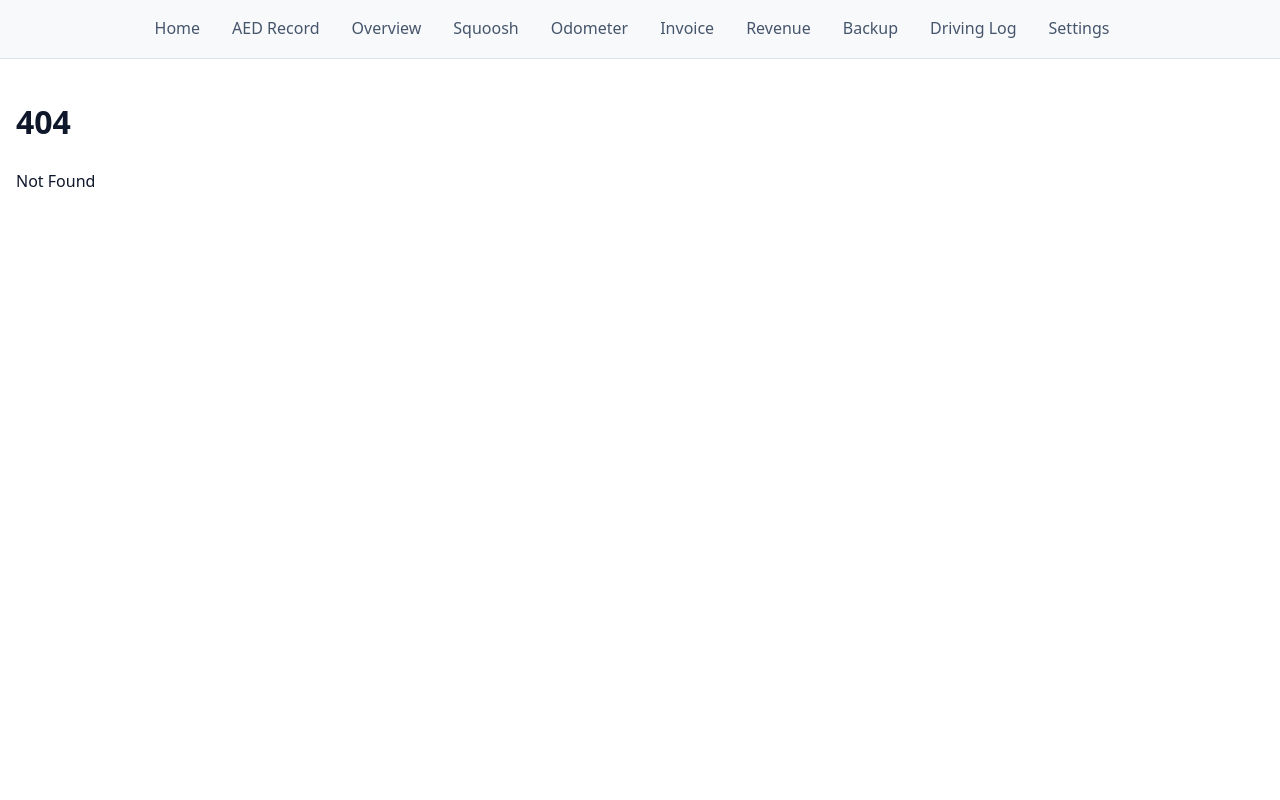
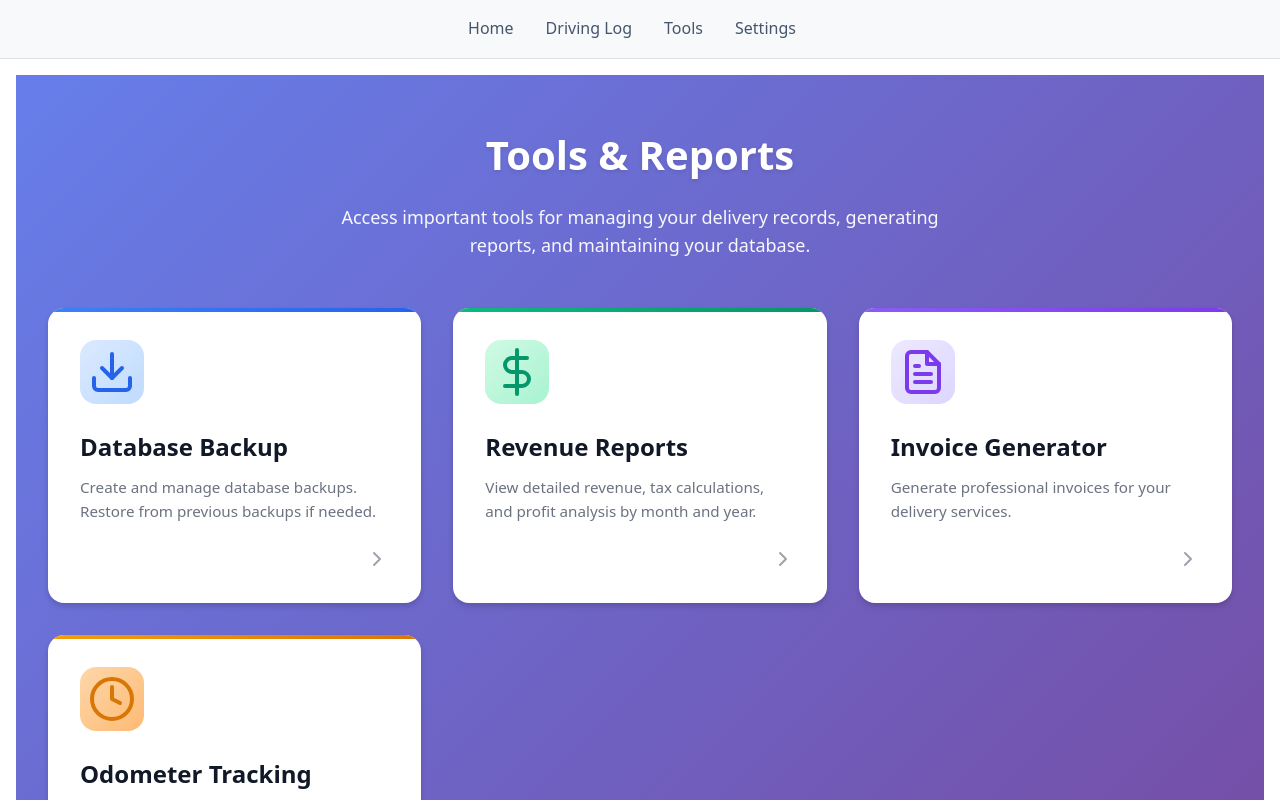
Before and after one commit to StanSkrivanek/delivery-records, a SvelteKit app: page /tools in a window 1280 px wide. Before the commit this address had no page. Shown: the top 800 px of the page. Built offline with nearby package versions, Linux system fonts and the light colour scheme; a web font is replaced by a local one.

Commit message:
feat: Enhance navigation and analytics pages with new tools section and improved URL handling

```diff
--- a/src/lib/components/Navigation.svelte
+++ b/src/lib/components/Navigation.svelte
@@ -1,16 +1,10 @@
 <nav>
 	<a href="/">Home</a>
-	<a href="/records">AED Record</a>
-	<a href="/analytics">Overview</a>
-	<!-- <a href="/revenue">Revenue</a> -->
-	<a href="https://squoosh.app/" target="_blank" rel="noopener noreferrer">Squoosh</a>
-	<a href="/odometer">Odometer</a>
-	<a href="/invoice">Invoice</a>
-	<a href="/revenue-returns">Revenue</a>
-	<a href="/backup">Backup</a>
+	<!-- <a href="/records">AED Record</a> -->
+	<!-- <a href="/analytics">Overview</a> -->
 	<a href="/driving-log">Driving Log</a>
+	<a href="/tools">Tools</a>
 	<a href="/settings">Settings</a>
-	<!-- <a href="/demos">Demos</a> -->
 </nav>
 
 <style>
--- /dev/null
+++ b/src/routes/tools/+page.server.ts
@@ -0,0 +1,41 @@
+import type { PageServerLoad } from './$types';
+
+export const load: PageServerLoad = async () => {
+	return {
+		tools: [
+			{
+				id: 'backup',
+				title: 'Database Backup',
+				description: 'Create and manage database backups. Restore from previous backups if needed.',
+				icon: 'backup',
+				href: '/backup',
+				color: 'blue'
+			},
+			{
+				id: 'revenue',
+				title: 'Revenue Reports',
+				description:
+					'View detailed revenue, tax calculations, and profit analysis by month and year.',
+				icon: 'revenue',
+				href: '/revenue',
+				color: 'green'
+			},
+			{
+				id: 'invoice',
+				title: 'Invoice Generator',
+				description: 'Generate professional invoices for your delivery services.',
+				icon: 'invoice',
+				href: '/invoice',
+				color: 'purple'
+			},
+			{
+				id: 'odometer',
+				title: 'Odometer Tracking',
+				description: 'Track vehicle odometer readings and analyze distance traveled over time.',
+				icon: 'odometer',
+				href: '/odometer',
+				color: 'orange'
+			}
+		]
+	};
+};
--- /dev/null
+++ b/src/routes/tools/+page.svelte
@@ -0,0 +1,256 @@
+<script lang="ts">
+	import type { PageData } from './$types';
+
+	let { data }: { data: PageData } = $props();
+
+	const iconMap: Record<string, string> = {
+		backup: `<svg xmlns="http://www.w3.org/2000/svg" width="48" height="48" viewBox="0 0 24 24" fill="none" stroke="currentColor" stroke-width="2" stroke-linecap="round" stroke-linejoin="round">
+			<path d="M21 15v4a2 2 0 0 1-2 2H5a2 2 0 0 1-2-2v-4"/>
+			<polyline points="7 10 12 15 17 10"/>
+			<line x1="12" y1="15" x2="12" y2="3"/>
+		</svg>`,
+		revenue: `<svg xmlns="http://www.w3.org/2000/svg" width="48" height="48" viewBox="0 0 24 24" fill="none" stroke="currentColor" stroke-width="2" stroke-linecap="round" stroke-linejoin="round">
+			<line x1="12" y1="1" x2="12" y2="23"/>
+			<path d="M17 5H9.5a3.5 3.5 0 0 0 0 7h5a3.5 3.5 0 0 1 0 7H6"/>
+		</svg>`,
+		invoice: `<svg xmlns="http://www.w3.org/2000/svg" width="48" height="48" viewBox="0 0 24 24" fill="none" stroke="currentColor" stroke-width="2" stroke-linecap="round" stroke-linejoin="round">
+			<path d="M14 2H6a2 2 0 0 0-2 2v16a2 2 0 0 0 2 2h12a2 2 0 0 0 2-2V8z"/>
+			<polyline points="14 2 14 8 20 8"/>
+			<line x1="16" y1="13" x2="8" y2="13"/>
+			<line x1="16" y1="17" x2="8" y2="17"/>
+			<polyline points="10 9 9 9 8 9"/>
+		</svg>`,
+		odometer: `<svg xmlns="http://www.w3.org/2000/svg" width="48" height="48" viewBox="0 0 24 24" fill="none" stroke="currentColor" stroke-width="2" stroke-linecap="round" stroke-linejoin="round">
+			<circle cx="12" cy="12" r="10"/>
+			<polyline points="12 6 12 12 16 14"/>
+		</svg>`
+	};
+</script>
+
+<svelte:head>
+	<title>Tools & Reports - Delivery Records</title>
+	<meta
+		name="description"
+		content="Access database backups, revenue reports, invoices, and odometer tracking"
+	/>
+</svelte:head>
+
+<div class="tools-container">
+	<header class="page-header">
+		<h1>Tools & Reports</h1>
+		<p class="page-description">
+			Access important tools for managing your delivery records, generating reports, and maintaining
+			your database.
+		</p>
+	</header>
+
+	<div class="tools-grid">
+		{#each data.tools as tool}
+			<a href={tool.href} class="tool-card {tool.color}">
+				<div class="tool-icon">
+					{@html iconMap[tool.icon]}
+				</div>
+				<div class="tool-content">
+					<h2>{tool.title}</h2>
+					<p>{tool.description}</p>
+				</div>
+				<div class="tool-arrow">
+					<svg
+						xmlns="http://www.w3.org/2000/svg"
+						width="24"
+						height="24"
+						viewBox="0 0 24 24"
+						fill="none"
+						stroke="currentColor"
+						stroke-width="2"
+						stroke-linecap="round"
+						stroke-linejoin="round"
+					>
+						<path d="m9 18 6-6-6-6" />
+					</svg>
+				</div>
+			</a>
+		{/each}
+	</div>
+</div>
+
+<style>
+	.tools-container {
+		min-height: 100vh;
+		background: linear-gradient(135deg, #667eea 0%, #764ba2 100%);
+		padding: 3rem 2rem;
+	}
+
+	.page-header {
+		max-width: 1200px;
+		margin: 0 auto 3rem;
+		text-align: center;
+		color: white;
+	}
+
+	.page-header h1 {
+		font-size: 2.5rem;
+		font-weight: 700;
+		margin: 0 0 1rem;
+		text-shadow: 0 2px 4px rgba(0, 0, 0, 0.1);
+	}
+
+	.page-description {
+		font-size: 1.125rem;
+		opacity: 0.95;
+		max-width: 600px;
+		margin: 0 auto;
+		line-height: 1.6;
+	}
+
+	.tools-grid {
+		max-width: 1200px;
+		margin: 0 auto;
+		display: grid;
+		grid-template-columns: repeat(auto-fit, minmax(300px, 1fr));
+		gap: 2rem;
+	}
+
+	.tool-card {
+		background: white;
+		border-radius: 1rem;
+		padding: 2rem;
+		text-decoration: none;
+		color: inherit;
+		display: flex;
+		flex-direction: column;
+		gap: 1.5rem;
+		transition: all 0.3s ease;
+		box-shadow:
+			0 4px 6px rgba(0, 0, 0, 0.1),
+			0 2px 4px rgba(0, 0, 0, 0.06);
+		position: relative;
+		overflow: hidden;
+	}
+
+	.tool-card::before {
+		content: '';
+		position: absolute;
+		top: 0;
+		left: 0;
+		right: 0;
+		height: 4px;
+		transition: height 0.3s ease;
+	}
+
+	.tool-card.blue::before {
+		background: linear-gradient(135deg, #3b82f6, #2563eb);
+	}
+
+	.tool-card.green::before {
+		background: linear-gradient(135deg, #10b981, #059669);
+	}
+
+	.tool-card.purple::before {
+		background: linear-gradient(135deg, #8b5cf6, #7c3aed);
+	}
+
+	.tool-card.orange::before {
+		background: linear-gradient(135deg, #f59e0b, #d97706);
+	}
+
+	.tool-card:hover {
+		transform: translateY(-4px);
+		box-shadow:
+			0 12px 24px rgba(0, 0, 0, 0.15),
+			0 6px 12px rgba(0, 0, 0, 0.1);
+	}
+
+	.tool-card:hover::before {
+		height: 100%;
+		opacity: 0.05;
+	}
+
+	.tool-icon {
+		width: 64px;
+		height: 64px;
+		border-radius: 1rem;
+		display: flex;
+		align-items: center;
+		justify-content: center;
+		transition: transform 0.3s ease;
+	}
+
+	.tool-card.blue .tool-icon {
+		background: linear-gradient(135deg, #dbeafe, #bfdbfe);
+		color: #2563eb;
+	}
+
+	.tool-card.green .tool-icon {
+		background: linear-gradient(135deg, #d1fae5, #a7f3d0);
+		color: #059669;
+	}
+
+	.tool-card.purple .tool-icon {
+		background: linear-gradient(135deg, #ede9fe, #ddd6fe);
+		color: #7c3aed;
+	}
+
+	.tool-card.orange .tool-icon {
+		background: linear-gradient(135deg, #fed7aa, #fdba74);
+		color: #d97706;
+	}
+
+	.tool-card:hover .tool-icon {
+		transform: scale(1.1);
+	}
+
+	.tool-content {
+		flex: 1;
+	}
+
+	.tool-content h2 {
+		font-size: 1.5rem;
+		font-weight: 600;
+		margin: 0 0 0.5rem;
+		color: #111827;
+	}
+
+	.tool-content p {
+		font-size: 0.95rem;
+		color: #6b7280;
+		margin: 0;
+		line-height: 1.6;
+	}
+
+	.tool-arrow {
+		display: flex;
+		align-items: center;
+		justify-content: flex-end;
+		color: #9ca3af;
+		transition: all 0.3s ease;
+	}
+
+	.tool-card:hover .tool-arrow {
+		color: #4b5563;
+		transform: translateX(4px);
+	}
+
+	@media (max-width: 768px) {
+		.tools-container {
+			padding: 2rem 1rem;
+		}
+
+		.page-header h1 {
+			font-size: 2rem;
+		}
+
+		.page-description {
+			font-size: 1rem;
+		}
+
+		.tools-grid {
+			grid-template-columns: 1fr;
+			gap: 1.5rem;
+		}
+
+		.tool-card {
+			padding: 1.5rem;
+		}
+	}
+</style>
```
Also changed, not shown: src/routes/+page.svelte (+85 -6 lines), src/routes/analytics/+page.server.ts (+17 -9 lines), src/routes/analytics/+page.svelte (+12 -2 lines).
